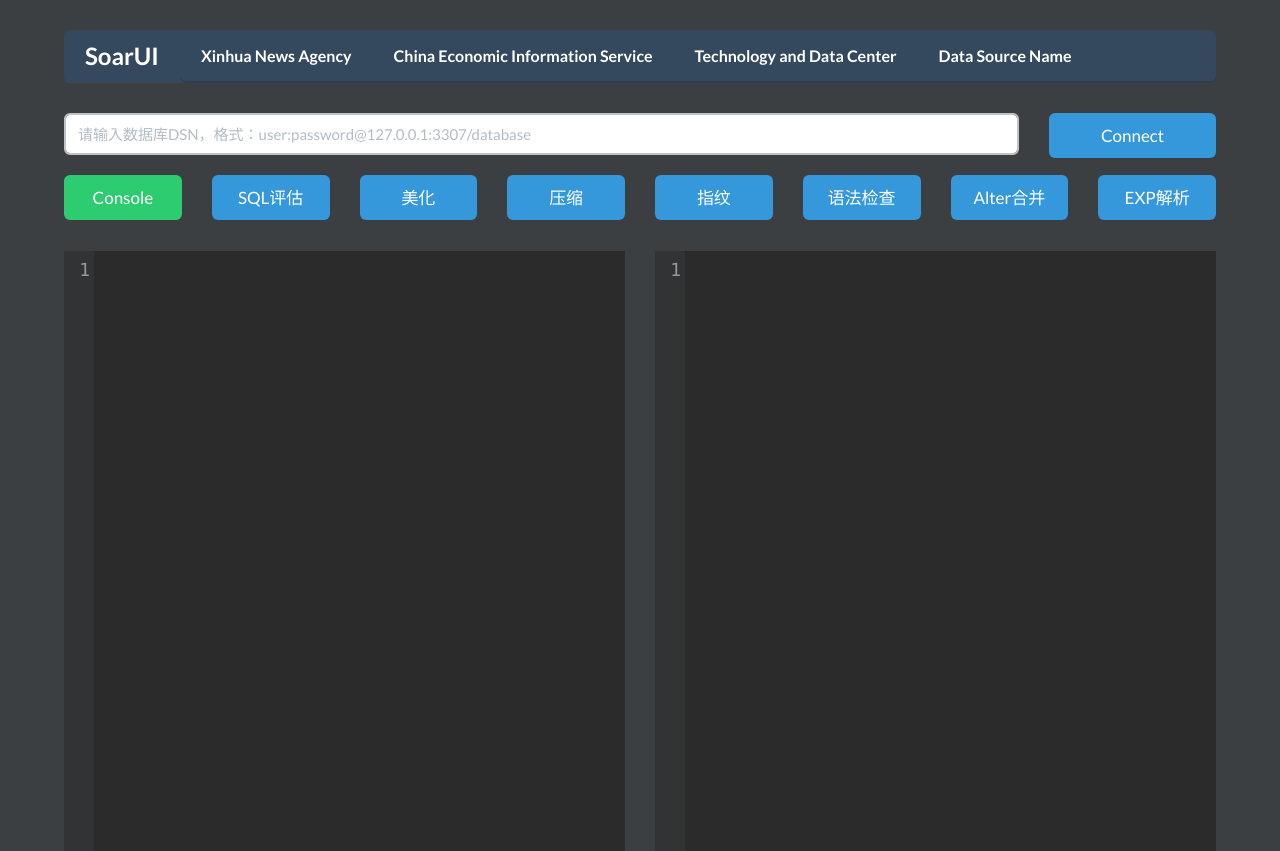
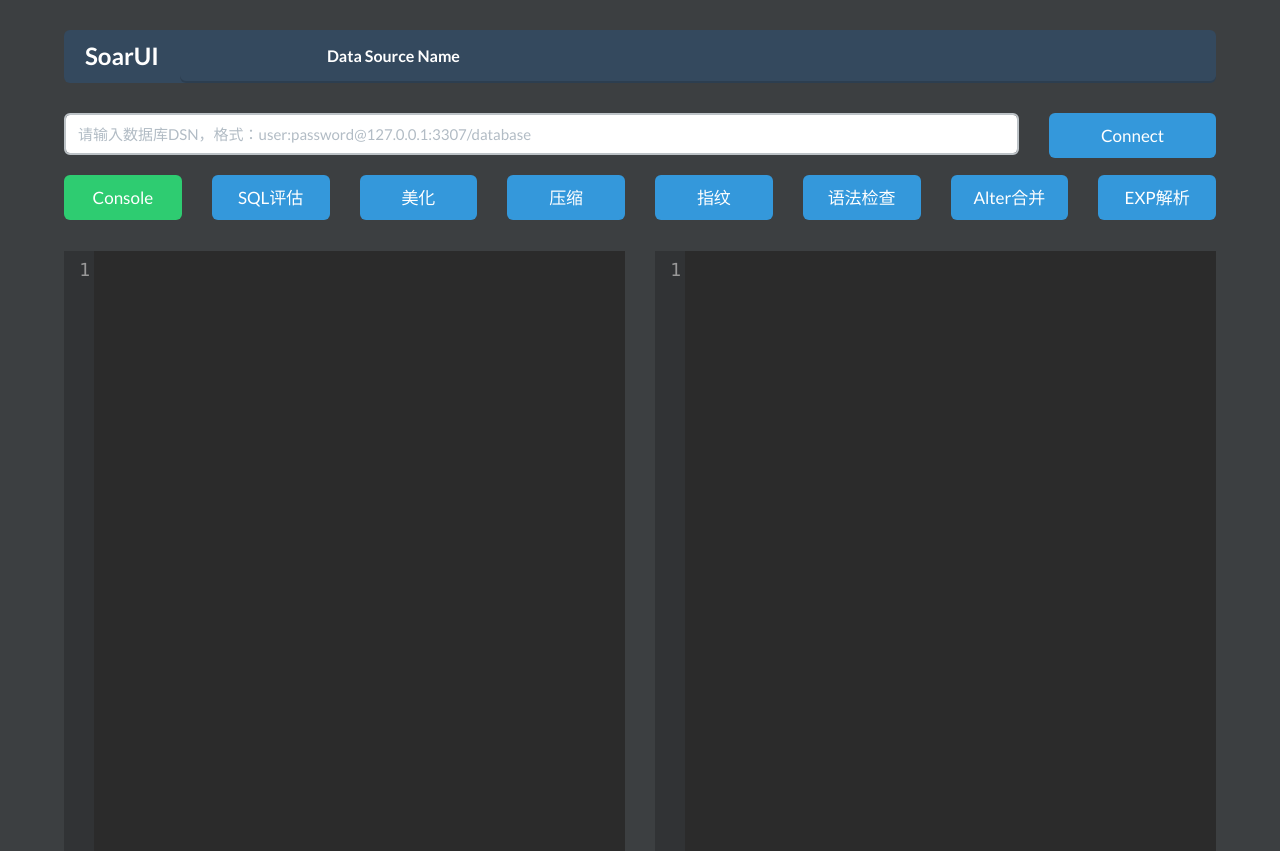
Before and after one commit to lflyou1314/SoarUI, a Flask app: page / in a window 1280 px wide. Run offline with Flask 2, Linux system fonts and the light colour scheme; some libraries are stand-ins or nearby versions.

Commit message:
修改index

```diff
--- a/templates/index.html
+++ b/templates/index.html
@@ -46,9 +46,9 @@
 
                 <div class="collapse navbar-collapse" id="navbar-collapse-01">
                     <ul class="nav navbar-nav mr-auto">
-                        <li><a href="http://www.xinhuanet.com/">Xinhua News Agency</a></li>
-                        <li><a href="">China Economic Information Service</a></li>
-                        <li><a href="">Technology and Data Center</a></li>
+                        <li><a href=""></a></li>
+                        <li><a href=""></a></li>
+                        <li><a href=""></a></li>
                         <li><a href="https://github.com/XiaoMi/soar/blob/master/doc/config.md">Data Source Name</a></li>
                     </ul>
                 </div><!-- /.navbar-collapse -->
```
Also changed, not shown: images/soarui.png (deleted).
